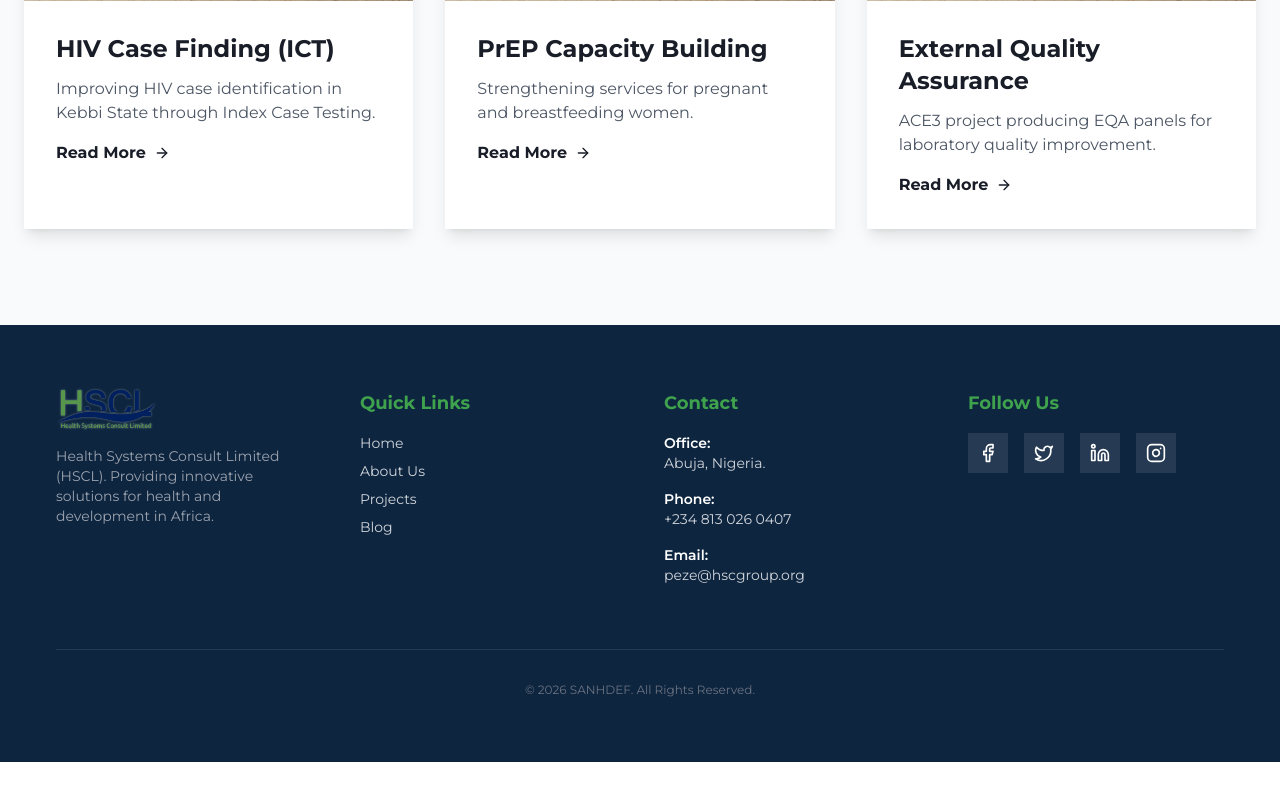
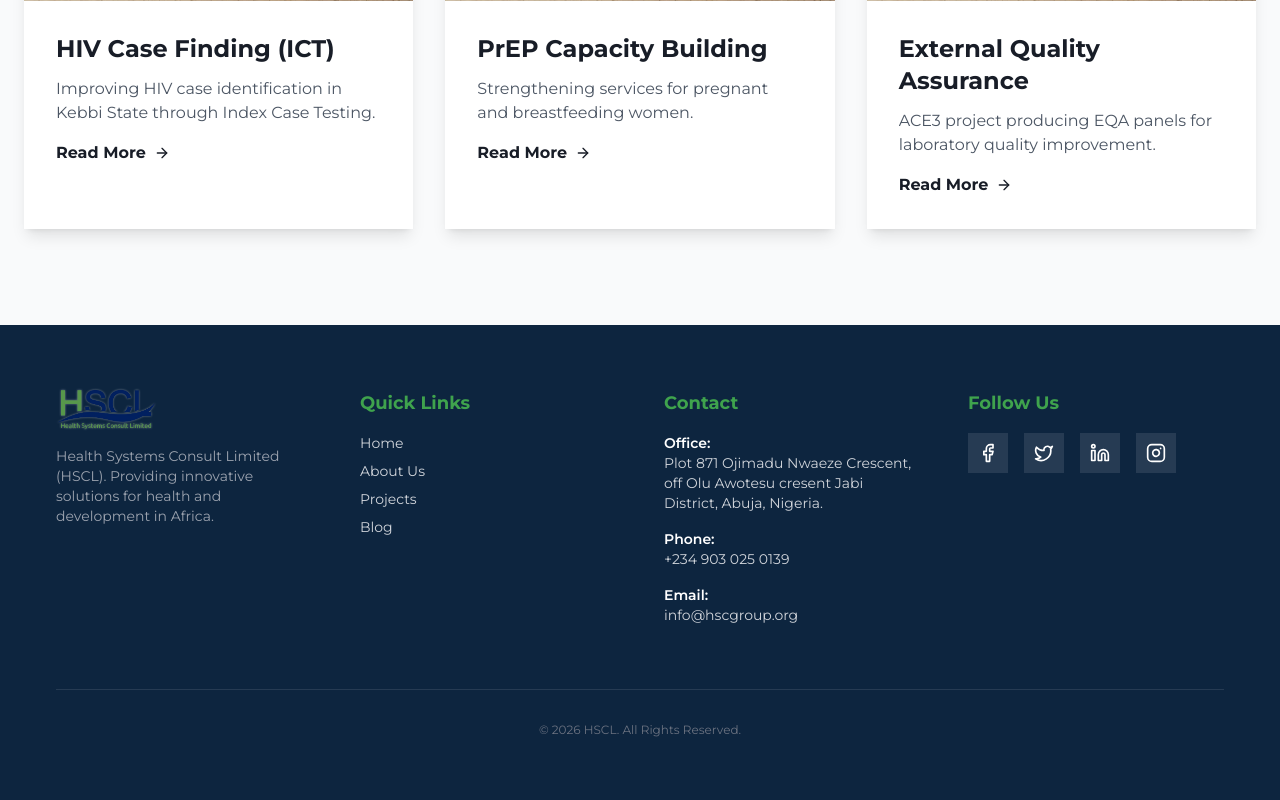
Before and after one commit to adekastanley/hlsc-02, a React (Vite) app: page / in a window 1280 px wide. Shown: the part 3671-4471 px from the top of the page. Before the commit the page ends 4433 px from the top, so only its background shows below. Built offline with nearby package versions, Linux system fonts and the light colour scheme.

Commit message:
footer update

```diff
--- a/src/components/SiteFooter.tsx
+++ b/src/components/SiteFooter.tsx
@@ -60,15 +60,16 @@ export function SiteFooter() {
 						<ul className="space-y-4 text-sm text-gray-300">
 							<li>
 								<span className="block font-semibold text-white">Office:</span>
-								Abuja, Nigeria.
+								Plot 871 Ojimadu Nwaeze Crescent, off Olu Awotesu cresent Jabi
+								District, Abuja, Nigeria.
 							</li>
 							<li>
 								<span className="block font-semibold text-white">Phone:</span>
-								+234 813 026 0407
+								+234 903 025 0139
 							</li>
 							<li>
 								<span className="block font-semibold text-white">Email:</span>
-								peze@hscgroup.org
+								info@hscgroup.org
 							</li>
 						</ul>
 					</div>
@@ -116,7 +117,7 @@ export function SiteFooter() {
 				</div>
 
 				<div className="mt-16 border-t border-white/10 pt-8 text-center text-xs text-gray-500">
-					<p>© {new Date().getFullYear()} SANHDEF. All Rights Reserved.</p>
+					<p>© {new Date().getFullYear()} HSCL. All Rights Reserved.</p>
 				</div>
 			</div>
 		</footer>
```
